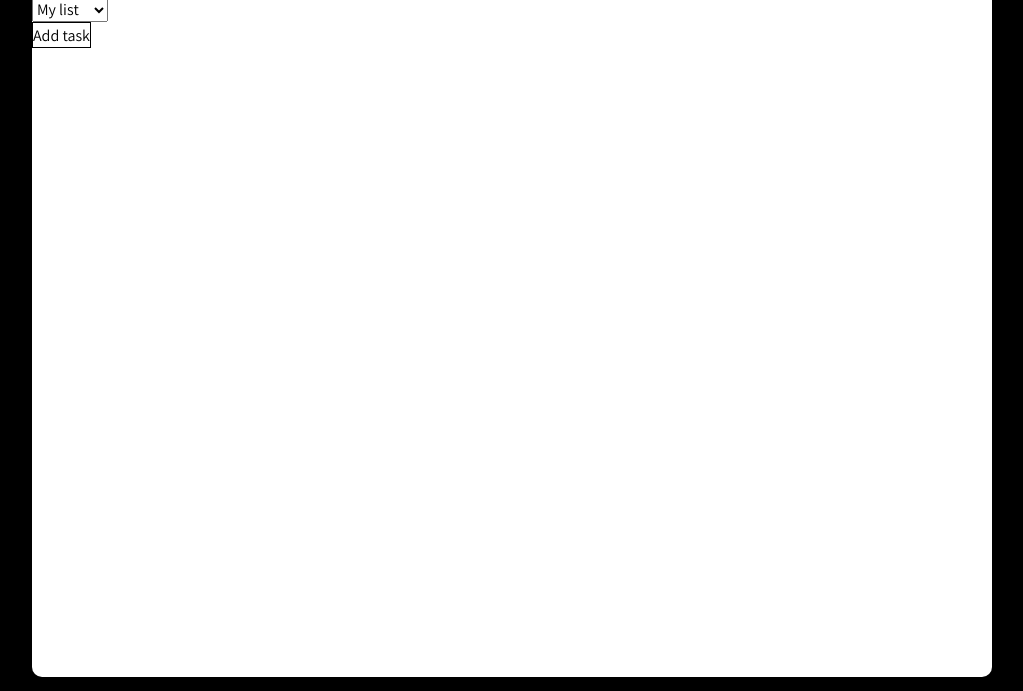
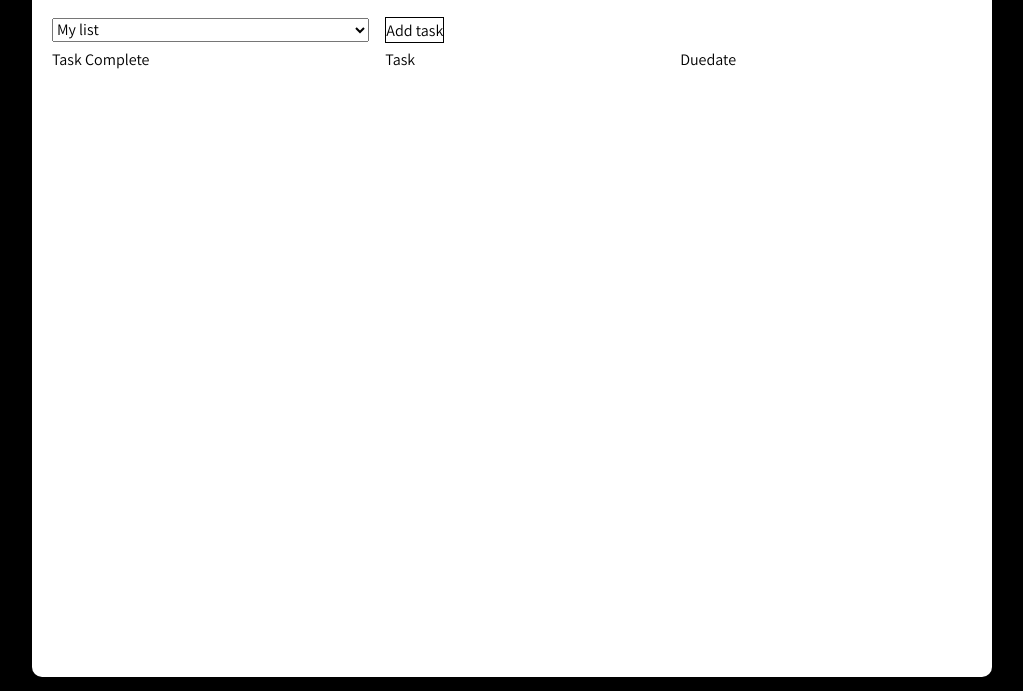
Before and after one commit to Liziloo/odin-todo, a website built with webpack: page src/index.html in a window 1280 px wide. Shown: the part 109-800 px from the top of the page, without its empty margins (128-1151 px from the left). Built offline with nearby package versions, Linux system fonts and the light colour scheme.

Commit message:
Apply layout to tasksView

```diff
--- a/src/modules/tasksView.js
+++ b/src/modules/tasksView.js
@@ -28,19 +28,42 @@ const tasksView = (selectedListName, listsCollection) => {
     listSelectDiv.appendChild(listSelect);
     listSelect.addEventListener('change', (e) => {changeHandlerListSelect(e)});
 
-    const listDiv = document.createElement('div');
+    const buttonDiv = document.createElement('div');
     const taskButton = document.createElement('button');
     if (selectedListName !== 'all') {
         taskButton.classList.add('new-task-button');
         taskButton.textContent = 'Add task';
         taskButton.dataset.listName = selectedListName;
         taskButton.addEventListener('click', (e) => {clickHandlerNewTask(e)});
-        listDiv.appendChild(taskButton);
+        buttonDiv.appendChild(taskButton);
     }
+
     const taskDiv = document.createElement('div');
     taskDiv.classList.add('tasks-div');
-    const taskUl = document.createElement('ul');
-    taskUl.classList.add('task-ul');
+
+    const checkBoxColumn = document.createElement('div');
+    checkBoxColumn.classList.add('col');
+    checkBoxColumn.appendChild(listSelectDiv);
+
+    const checkboxColumnHeader = document.createElement('div');
+    checkboxColumnHeader.textContent = 'Task Complete';
+    checkBoxColumn.appendChild(checkboxColumnHeader);
+
+    const taskColumn = document.createElement('div');
+    taskColumn.classList.add('col');
+    const taskColumnHeader = document.createElement('div');
+    taskColumnHeader.textContent = 'Task';
+    taskColumn.append(buttonDiv, taskColumnHeader);
+
+    const duedateColumn = document.createElement('div');
+    duedateColumn.classList.add('col');
+    const duedateColumnHeader = document.createElement('div');
+    duedateColumnHeader.textContent = 'Duedate';
+    const columnSpacer = document.createElement('div');
+    duedateColumn.append(columnSpacer, duedateColumnHeader);
+
+    taskDiv.append(checkBoxColumn, taskColumn, duedateColumn);
+
     if (selectedListName === 'all') {
         for (let list of listsCollection.lists) {
             const tasks = []
@@ -53,9 +76,7 @@ const tasksView = (selectedListName, listsCollection) => {
         populateTaskList(selectedListName, selectedList.tasks);
     }
 
-    taskDiv.appendChild(taskUl);
-    listDiv.appendChild(taskDiv);
-    contentDiv.append(listSelectDiv, listDiv, taskDiv);
+    contentDiv.appendChild(taskDiv);
 
     function clickHandlerNewTask(e) {
         e.preventDefault();
@@ -68,13 +89,12 @@ const tasksView = (selectedListName, listsCollection) => {
 
     function changeHandlerListSelect(e) {
         const newSelectedListName = e.target.value;
-        taskUl.textContent = '';
         tasksView(newSelectedListName, listsCollection);
     }
 
     function populateTaskList(listName, tasks) {
         for (let task of tasks) {
-            const taskLi = document.createElement('li');
+            const taskCheckboxDiv = document.createElement('div');
             const taskCheckbox = document.createElement('input');
             taskCheckbox.setAttribute('type', 'checkbox');
             taskCheckbox.id = task.name;
@@ -83,28 +103,36 @@ const tasksView = (selectedListName, listsCollection) => {
             if (task.done) {
                 taskCheckbox.checked = true;
             }
+            taskCheckboxDiv.appendChild(taskCheckbox);
+            checkBoxColumn.appendChild(taskCheckboxDiv);
+
             const checkboxLabel = document.createElement('label');
-            checkboxLabel.textContent = `${task.name} Due: ${task.duedate.toLocaleString()}`;
+            checkboxLabel.textContent = `${task.name}`;
             checkboxLabel.setAttribute('for', task.name);
             checkboxLabel.dataset.taskName = task.name;
             checkboxLabel.dataset.listName = listName;
             checkboxLabel.addEventListener('click', (e) => {e.preventDefault();})
-            taskLi.append(taskCheckbox, checkboxLabel);
+            taskColumn.appendChild(checkboxLabel);
+
+            const dueDateDiv = document.createElement('div');
+            dueDateDiv.textContent = `Due: ${task.duedate.toLocaleString()}`;
+            duedateColumn.appendChild(dueDateDiv);
+
             const taskDeleteButton = document.createElement('button');
             taskDeleteButton.textContent = 'x';
             taskDeleteButton.addEventListener('click', (e) => {
                 e.preventDefault();
                 listsCollection.deleteTask(listName, task);
             });
-            taskLi.appendChild(taskDeleteButton);
-            taskUl.appendChild(taskLi);
             taskCheckbox.addEventListener('click', (e) => {clickHandlerTaskCheckbox(e)});
 
         }
-        taskUl.addEventListener('click', (e) => {
+
+        taskColumn.addEventListener('click', (e) => {
             const selectedTaskName = e.target.dataset.taskName;
             if (!selectedTaskName || e.target.tagName !== 'LABEL') {return};
             openTaskModal(e, listsCollection);
         })
+
     }
 }
--- a/src/styles/styles.css
+++ b/src/styles/styles.css
@@ -75,7 +75,7 @@ header, #content {
 }
 
 #logo {
-    color: var(--white-smoke);
+    color: white;
     font-family: 'folks-heavyregular';
     font-weight: bold;
     font-size: 2rem;
@@ -103,10 +103,29 @@ header {
     text-align: center;
 }
 
+select {
+    width: 95%;
+}
+
 #content {
     background-color: white;
     border-radius: 0 0 10px 10px;
     height: 85vh;
+    padding: 20px;
+}
+
+.controls-div {
+    display: flex;
+    justify-content: center;
+}
+
+.controls-div > * {
+    margin: 0 10px 5px 10px;
+}
+
+.tasks-div {
+    display: grid;
+    grid-auto-flow: column;
 }
 
 .modal-background {
@@ -131,3 +150,16 @@ header {
 .list-div {
     border: 1px solid gray;
 }
+
+.col {
+    display: flex;
+    flex-direction: column;
+}
+
+.col > * {
+    height: 30px;
+}
+
+.col > *:nth-child(2n + 3) {
+    background-color: var(--white-smoke);
+}
```
